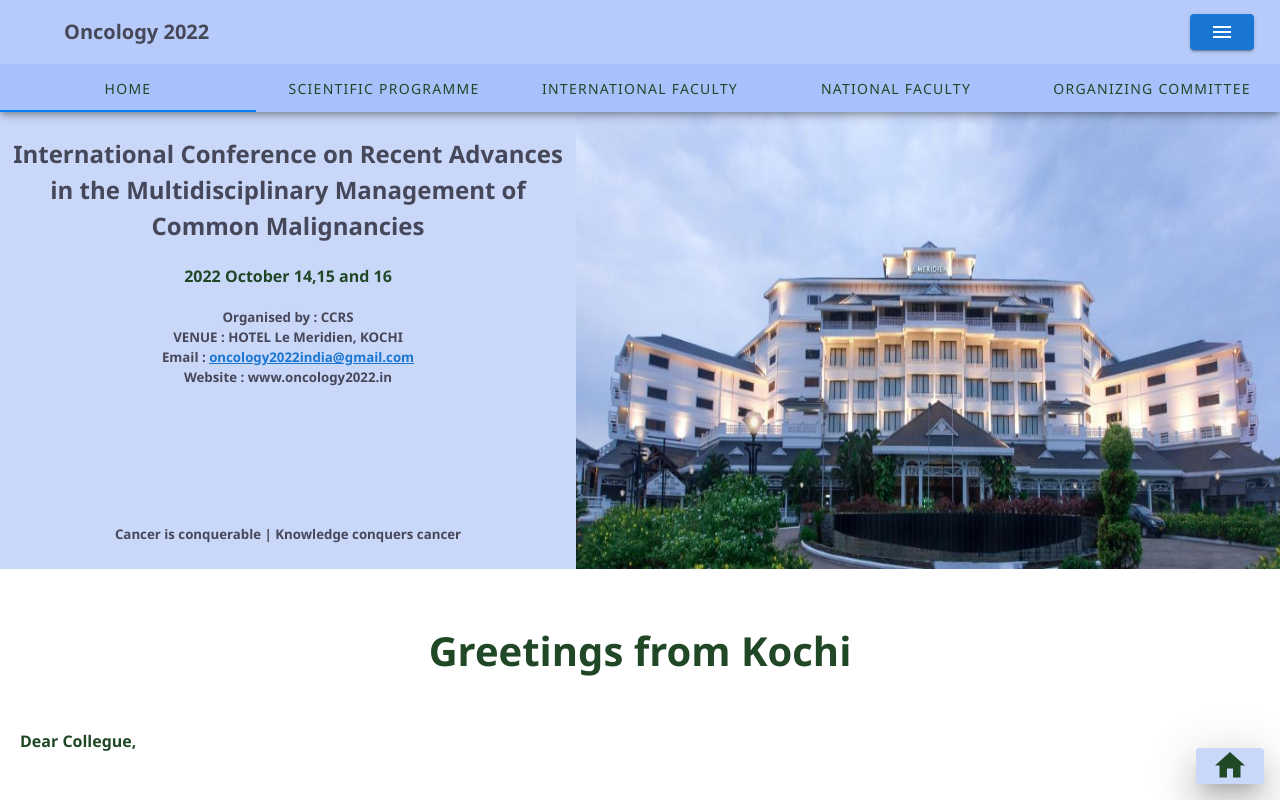
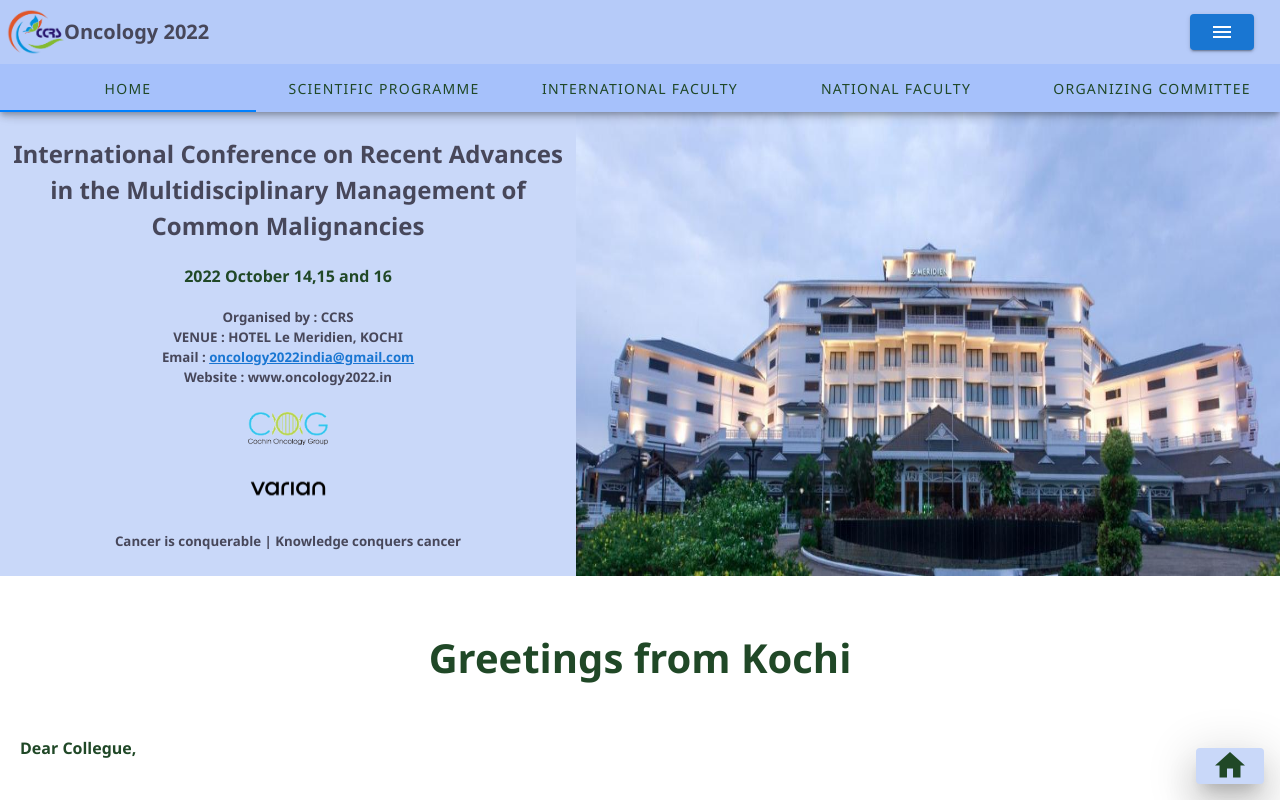
Before and after one commit to Sridharvn/Oncology2022Full, a Vue app: page / in a window 1280 px wide. Shown: the top 800 px of the page. Built offline with nearby package versions, Linux system fonts and the light colour scheme.

Commit message:
Changed Varian logo to better one

```diff
--- a/src/components/HomeMain.vue
+++ b/src/components/HomeMain.vue
@@ -30,7 +30,7 @@
       </v-img
       ><br />
       <v-img
-        src="./../assets/varianLogo-removebg-preview.png"
+        src="./../assets/VarianLogo.png"
         contain
         max-height="100px"
         max-width="100px"
```
Also changed, not shown: src/assets/VarianLogo.png (added).
